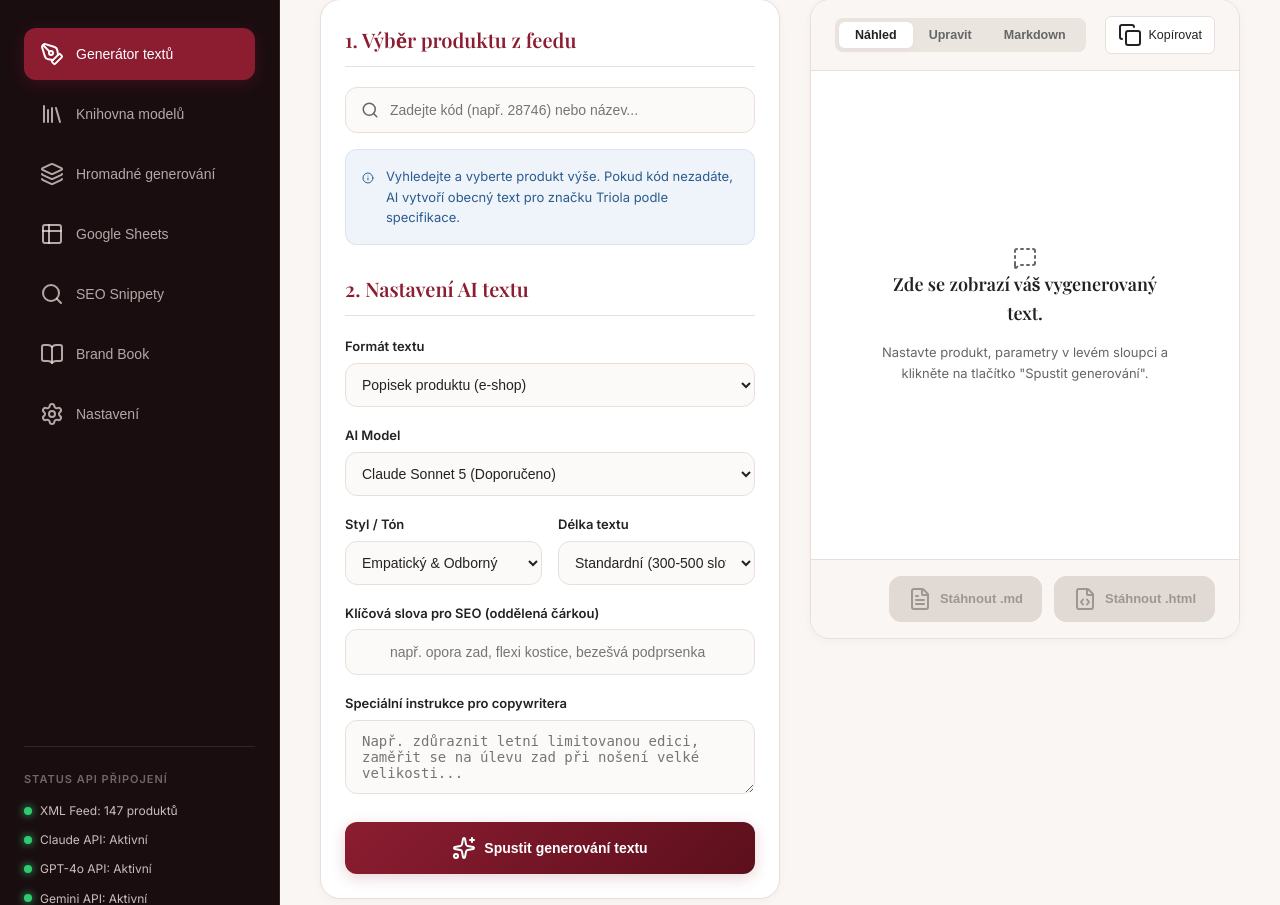
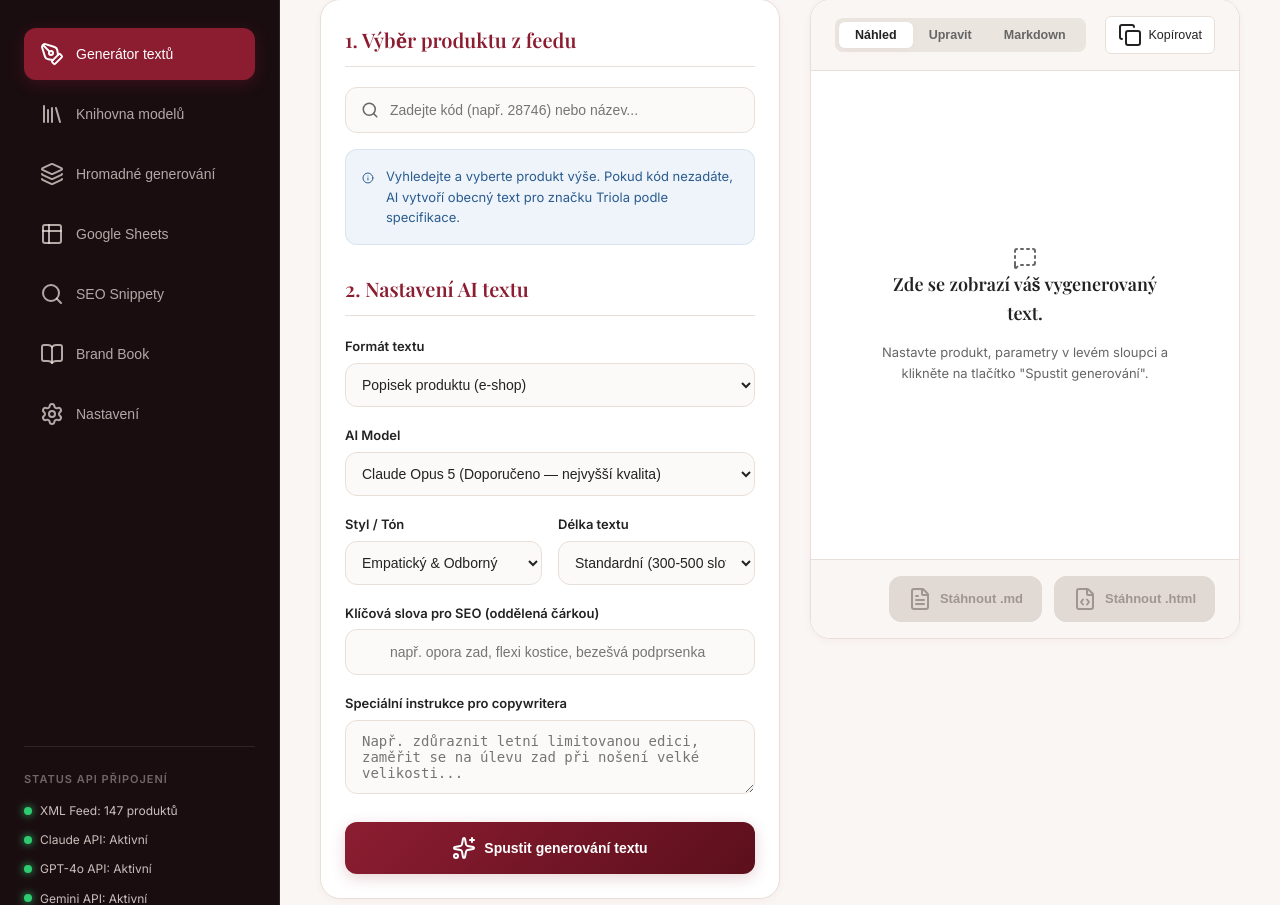
Before and after one commit to LubosHuml/triola-copywriter, a Flask app: page / in a window 1280 px wide. Shown: the part 135-1040 px from the top of the page. Run offline with Flask 3, Linux system fonts and the light colour scheme; data that the repository does not hold is empty; some libraries are stand-ins or nearby versions; some web fonts are replaced.

Commit message:
feat: Claude Opus 5 jako vychozi model vsude (UI, API, robot, workflow) - lepsi cesky vystup

```diff
--- a/app.py
+++ b/app.py
@@ -191,7 +191,7 @@ def generate():
     data = request.json or {}
     product_code = data.get('product_code', '')
     format_type = data.get('format_type', 'popisek')
-    model_key = data.get('model_key', 'claude-sonnet-5')
+    model_key = data.get('model_key', 'claude-opus-5')
     tone_key = data.get('tone_key', 'empaticky')
     length_key = data.get('length_key', 'stredni')
     keywords = data.get('keywords', '')
@@ -340,7 +340,7 @@ def batch_process_row():
     row_brand = data.get('brand', '').strip()
     material = data.get('material', '').strip()
     size = data.get('size', '').strip()
-    model_key = data.get('model_key', 'claude-sonnet-5')
+    model_key = data.get('model_key', 'claude-opus-5')
     tone_key = data.get('tone_key', 'empaticky')
     use_simulation = data.get('use_simulation', False)
 
@@ -395,7 +395,7 @@ def batch_download(filename):
 def seo_generate_single():
     """Generates an SEO snippet for a single page manually."""
     data = request.json or {}
-    model_key = data.get('model_key', 'claude-sonnet-5')
+    model_key = data.get('model_key', 'claude-opus-5')
     try:
         result = generate_seo_snippet(data, model_key)
         return jsonify({
@@ -576,7 +576,7 @@ def seo_process_row():
     data = request.json or {}
     filename = data.get('filename', '')
     row_num = data.get('row_num')
-    model_key = data.get('model_key', 'claude-sonnet-5')
+    model_key = data.get('model_key', 'claude-opus-5')
 
     if not filename or row_num is None:
         return jsonify({"success": False, "error": "Chybí povinné parametry (filename nebo row_num)."}), 400
@@ -675,7 +675,7 @@ def sheets_process_row():
     row_brand = data.get('brand', '').strip()
     material = data.get('material', '').strip()
     size = data.get('size', '').strip()
-    model_key = data.get('model_key', 'claude-sonnet-5')
+    model_key = data.get('model_key', 'claude-opus-5')
     tone_key = data.get('tone_key', 'empaticky')
 
     try:
--- a/auto_generate.py
+++ b/auto_generate.py
@@ -154,7 +154,7 @@ def main():
     ap.add_argument("--limit", type=int, default=80, help="max řádků celkem za běh (default 80)")
     ap.add_argument("--per-sheet", type=int, default=40, help="max řádků na jeden list (default 40)")
     ap.add_argument("--sheet", action="append", help="zpracovat jen tento list (lze zadat víckrát)")
-    ap.add_argument("--model", default="claude-sonnet-5", help="AI model")
+    ap.add_argument("--model", default="claude-opus-5", help="AI model")
     ap.add_argument("--tone", default="empaticky", help="tón textů")
     ap.add_argument("--no-basic", action="store_true", help="vynechat trvalé kolekce (bez roku)")
     args = ap.parse_args()
--- a/templates/index.html
+++ b/templates/index.html
@@ -168,9 +168,9 @@
                             <div class="form-group">
                                 <label for="model-select">AI Model</label>
                                 <select id="model-select">
-                                    <option value="claude-sonnet-5" selected>Claude Sonnet 5 (Doporučeno)</option>
+                                    <option value="claude-sonnet-5">Claude Sonnet 5 (rychlejší, levnější)</option>
                                     <option value="claude-sonnet-4-6">Claude Sonnet 4.6</option>
-                                    <option value="claude-opus-5">Claude Opus 5 (Nejvyšší kvalita)</option>
+                                    <option value="claude-opus-5" selected>Claude Opus 5 (Doporučeno — nejvyšší kvalita)</option>
                                     <option value="claude-opus-4-8">Claude Opus 4.8</option>
                                     <option value="gpt-4o">OpenAI GPT-4o (Rychlý & čtivý)</option>
                                     <option value="gemini-2.5-pro">Google Gemini 2.5 Pro (Pokročilý)</option>
@@ -354,9 +354,9 @@
                             <div class="form-group" style="flex: 1; min-width: 200px;">
                                 <label for="batch-model-select">Model AI</label>
                                 <select id="batch-model-select">
-                                    <option value="claude-sonnet-5" selected>Claude Sonnet 5 (Doporučeno)</option>
+                                    <option value="claude-sonnet-5">Claude Sonnet 5 (rychlejší, levnější)</option>
                                     <option value="claude-sonnet-4-6">Claude Sonnet 4.6</option>
-                                    <option value="claude-opus-5">Claude Opus 5 (Nejvyšší kvalita)</option>
+                                    <option value="claude-opus-5" selected>Claude Opus 5 (Doporučeno — nejvyšší kvalita)</option>
                                     <option value="claude-opus-4-8">Claude Opus 4.8</option>
                                     <option value="gpt-4o">GPT-4o (Rychlý)</option>
                                     <option value="gemini-2.5-pro">Gemini 2.5 Pro</option>
@@ -434,9 +434,9 @@
                         <div class="form-group" style="min-width:200px;">
                             <label for="sheets-model-select">Model AI</label>
                             <select id="sheets-model-select">
-                                <option value="claude-sonnet-5" selected>Claude Sonnet 5 (Doporučeno)</option>
+                                <option value="claude-sonnet-5">Claude Sonnet 5 (rychlejší, levnější)</option>
                                 <option value="claude-sonnet-4-6">Claude Sonnet 4.6</option>
-                                <option value="claude-opus-5">Claude Opus 5 (Nejvyšší kvalita)</option>
+                                <option value="claude-opus-5" selected>Claude Opus 5 (Doporučeno — nejvyšší kvalita)</option>
                                     <option value="claude-opus-4-8">Claude Opus 4.8</option>
                                 <option value="gpt-4o">GPT-4o (Rychlý)</option>
                                 <option value="gemini-2.5-pro">Gemini 2.5 Pro</option>
@@ -559,9 +559,9 @@
                                     <div class="form-group">
                                         <label for="seo-model">AI Model</label>
                                         <select id="seo-model">
-                                            <option value="claude-sonnet-5" selected>Claude Sonnet 5 (Doporučeno)</option>
+                                            <option value="claude-sonnet-5">Claude Sonnet 5 (rychlejší, levnější)</option>
                                     <option value="claude-sonnet-4-6">Claude Sonnet 4.6</option>
-                                    <option value="claude-opus-5">Claude Opus 5 (Nejvyšší kvalita)</option>
+                                    <option value="claude-opus-5" selected>Claude Opus 5 (Doporučeno — nejvyšší kvalita)</option>
                                     <option value="claude-opus-4-8">Claude Opus 4.8</option>
                                             <option value="gpt-4o">GPT-4o</option>
                                             <option value="gemini-2.5-pro">Gemini 2.5 Pro</option>
@@ -704,9 +704,9 @@
                                 <div class="form-group" style="flex: 1; min-width: 200px;">
                                     <label for="seo-batch-model-select">Model AI</label>
                                     <select id="seo-batch-model-select">
-                                        <option value="claude-sonnet-5" selected>Claude Sonnet 5 (Doporučeno)</option>
+                                        <option value="claude-sonnet-5">Claude Sonnet 5 (rychlejší, levnější)</option>
                                     <option value="claude-sonnet-4-6">Claude Sonnet 4.6</option>
-                                    <option value="claude-opus-5">Claude Opus 5 (Nejvyšší kvalita)</option>
+                                    <option value="claude-opus-5" selected>Claude Opus 5 (Doporučeno — nejvyšší kvalita)</option>
                                     <option value="claude-opus-4-8">Claude Opus 4.8</option>
                                         <option value="gpt-4o">GPT-4o (Rychlý)</option>
                                         <option value="gemini-2.5-pro">Gemini 2.5 Pro</option>
```
Also changed, not shown: .github/workflows/auto-copywriting.yml.
